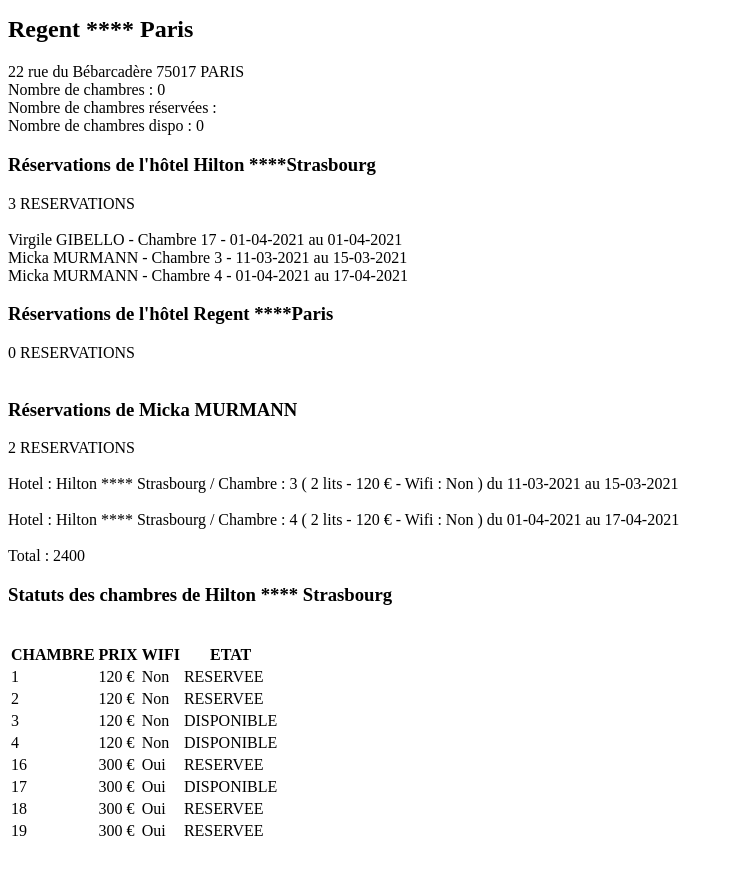
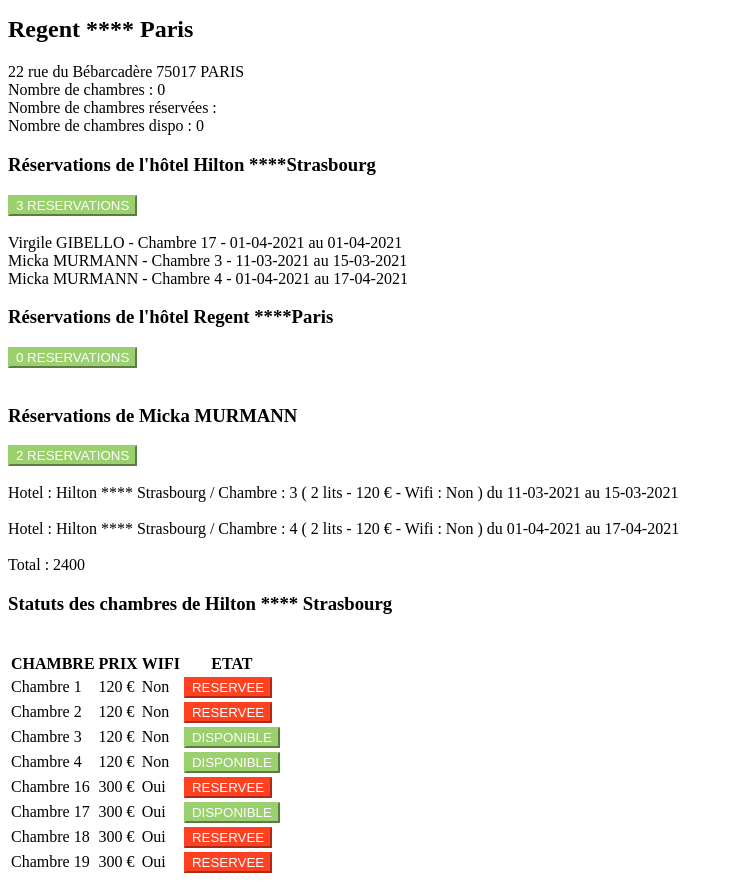
Before and after one commit to Fvtimv/Exercise-Hotel, a PHP site: page / in a window 1280 px wide. Shown: the part 227-1111 px from the top of the page, without its empty margins (0-732 px from the left). Before the commit the page ends 1063 px from the top, so only its background shows below. Run offline with PHP 8.4, Linux system fonts and the light colour scheme.

Commit message:
Start using UIkit

```diff
--- a/Chambre.php
+++ b/Chambre.php
@@ -71,9 +71,9 @@ class Chambre {
 
     public function getEtat(){
         if ($this -> _etat === true){
-        return "DISPONIBLE";
+            return  '<button class="btn btn-success" style = "background-color:#9AD06E; color:white; border-color:#9AD06E"> DISPONIBLE </button> <br>';
         }else{
-            return "RESERVEE";
+           return  '<button class="uk-button uk-button-danger"  style = "background-color: #ff4122; color:white; border-color: #ff4122"> RESERVEE </button> <br>';
         }
 
     }
--- a/Client.php
+++ b/Client.php
@@ -54,7 +54,7 @@ class Client{
 
     public function reservationClient(){
         echo "<h3> Réservations de " .$this -> _prenom ." " .$this -> _nom ."</h3>";
-        echo count($this->_reservations) ." RESERVATIONS <br><br>";
+        echo '<button class = "btn btn-success" style = "background-color: #9AD06E; color:white; border-color:#9AD06E">' .count($this->_reservations) ." RESERVATIONS" .'</button>' ."<br><br>";
         foreach ($this -> _reservations as $reservation){
             echo $reservation -> infoReservation();
         }
--- a/Hotel.php
+++ b/Hotel.php
@@ -112,7 +112,7 @@ class Hotel{
                 </tr>";
         foreach ($this -> _chambres as $chambre){
             echo "<tr>
-                    <td>" .$chambre -> getNbChambre() ."</td>
+                    <td> Chambre " .$chambre -> getNbChambre() ."</td>
                     <td>" .$chambre -> getPrix() ." € " ."</td>
                     <td>" .$chambre -> getWifi() ."</td>
                     <td>" .$chambre -> getEtat() ."</td>
@@ -135,7 +135,7 @@ class Hotel{
 
     public function reservations(){
         echo "<h3> Réservations de l'hôtel " .$this -> _nomHotel ." " ."****" .$this -> _ville ."</h3>";
-        echo count($this->_reservations) ." RESERVATIONS <br><br>";
+        echo '<button class = "btn btn-success" style = "background-color: #9AD06E; color:white; border-color:#9AD06E">'  .count($this->_reservations) ." RESERVATIONS "  .'</button> <br> <br>';
         if ($this -> _reservations > 0){
             foreach ($this -> _reservations as $reservation)
                 echo $reservation;
--- a/index.php
+++ b/index.php
@@ -27,7 +27,7 @@ $chambre16 = new Chambre ("16", true, 1, 300.0, false, $hotel1);
 $chambre17 = new Chambre ("17", true, 1, 300.0, true, $hotel1);
 $chambre18 = new Chambre ("18", true, 1, 300.0, false, $hotel1);
 $chambre19 = new Chambre ("19", true, 1, 300.0, false, $hotel1);
-// var_dump($chambre1);
+
 
 
 $reservation1 = new Reservation ($hotel1, $client2, $chambre17,
@@ -38,29 +38,51 @@ $reservation3 = new Reservation ($hotel1, $client1, $chambre4,
                                 "01-04-2021", "17-04-2021");
 
 
-// var_dump($hotel1);
 
-echo $hotel1 -> infoHotel();
-echo $hotel2 -> infoHotel();
-echo $hotel1 -> reservations();
-echo $hotel2 -> reservations();
-// echo $reservation1 -> infoReservation();
-// echo $reservation2 -> infoReservation();
-// echo $reservation3 -> infoReservation();
-echo $client1 -> reservationClient();
+// echo $hotel1 -> infoHotel();
+// echo $hotel2 -> infoHotel();
+// echo $hotel1 -> reservations();
+// echo $hotel2 -> reservations();
+// echo $client1 -> reservationClient();
+// echo $hotel1 -> statutChambres();
 
 
 
-
-// echo $hotel1 -> chambreReservees();
-
-echo $hotel1 -> statutChambres();
+?>
 
 
-// echo $reservation2 -> calcDate();
-// echo "<br>";
-// echo $reservation2 -> calcPrix();
-// echo "<br>";
-
-
-?>
+<!DOCTYPE html>
+<html lang="en">
+<head>
+    <meta charset="UTF-8">
+    <meta http-equiv="X-UA-Compatible" content="IE=edge">
+    <meta name="viewport" content="width=device-width, initial-scale=1.0">
+    <title>Document</title>
+</head>
+<body>
+<div class="uk-card uk-card-secondary uk-card-body uk-width-1-2@m">
+    <h3 class="uk-card-title"> </h3>
+    <p> <?php echo $hotel1 -> infoHotel()?> </p>
+</div>
+<div class="uk-card uk-card-default uk-card-body uk-width-1-2@m">
+    <h3 class="uk-card-title"> </h3>
+    <p> <?php echo $hotel2 -> infoHotel()?> </p>
+</div>
+<div class="uk-card uk-card-default uk-card-body uk-width-1-2@m">
+    <h3 class="uk-card-title"></h3>
+    <p> <?php echo $hotel1 -> reservations() ?> </p>
+</div>
+<div class="uk-card uk-card-default uk-card-body uk-width-1-2@m">
+    <h3 class="uk-card-title"></h3>
+    <p> <?php echo $hotel2 -> reservations() ?> </p>
+</div>
+<div class="uk-card uk-card-default uk-card-body uk-width-1-2@m">
+    <h3 class="uk-card-title"></h3>
+    <p> <?php echo $client1 -> reservationClient() ?> </p>
+</div>
+<div class="uk-overflow-auto uk-height-small">
+    <table class="uk-table uk-table-striped uk-table-condensed uk-text-nowrap">
+    <?php echo $hotel1 -> statutChambres() ?>
+</div>
+</body>
+</html>
```
